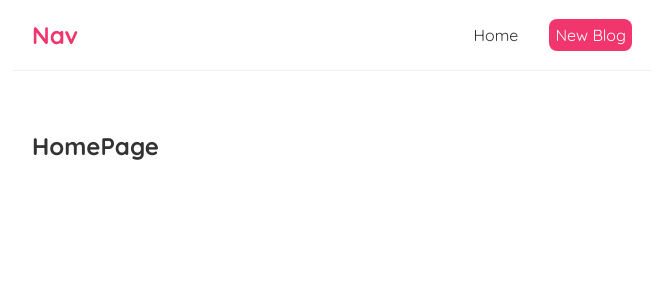
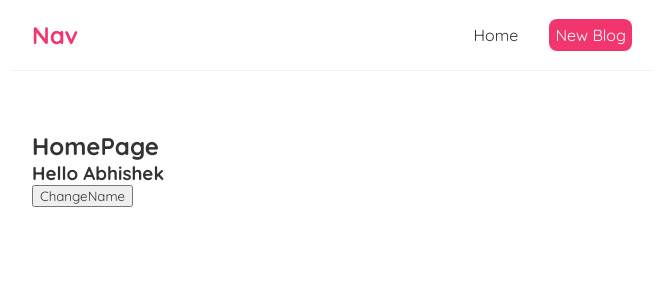
Before and after one commit to ShivaniAgarwal07/Blogging-App, a React (Create React App) app: page / in a window 1280 px wide. Shown: the top 300 px of the page, without its empty margins (308-971 px from the left). Built offline with nearby package versions, Linux system fonts and the light colour scheme.

Commit message:
useState hook used for state change via event

```diff
--- a/src/Comps/home.js
+++ b/src/Comps/home.js
@@ -1,7 +1,21 @@
+
+import {useState} from 'react';
+
+
+
 const Home = () => {
+    const [reactive, setReactive] = useState("Abhishek");
+    const changevalue = () => {
+        var name = prompt("Please input your name");
+        setReactive(name);
+    }
     return (
         <div className="home">
             <h2>HomePage</h2>
+            <h3>Hello {reactive}</h3>
+            <button onClick={changevalue}>
+                ChangeName
+            </button>
         </div>
      );
 }
```
